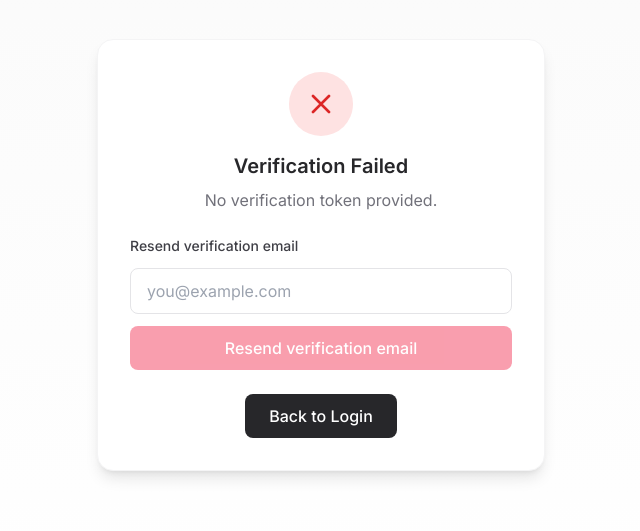
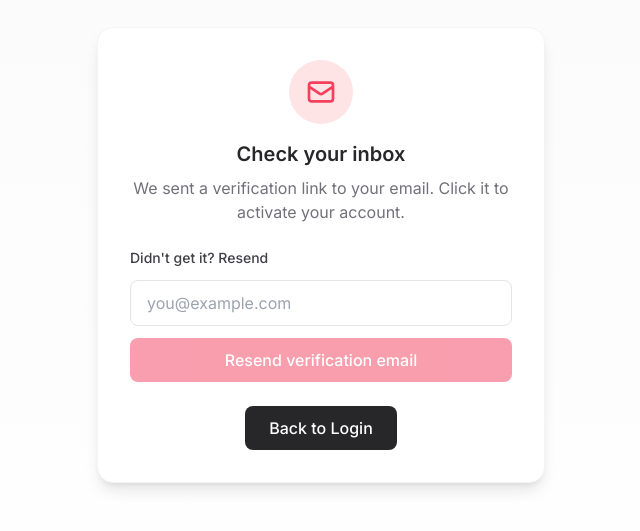
Before and after one commit to chikolatachikita-creator/reachripple-platform, a React (Create React App) app in the folder frontend/: page /verify-email in a window 1280 px wide. Shown: the part 145-676 px from the top of the page, without its empty margins (319-959 px from the left). Built offline with nearby package versions, Linux system fonts and the light colour scheme; no server answers.

Commit message:
fix(qa): non-adult listings route to /listing; hide unconfigured Google OAuth; help links; verify-email empty state; sitemap.xml + robots

```diff
--- a/frontend/src/pages/CategoryPage.jsx
+++ b/frontend/src/pages/CategoryPage.jsx
@@ -7,6 +7,12 @@ import * as LucideIcons from "lucide-react";
 import Footer from "../components/Footer";
 import ThemeToggle from "../components/ThemeToggle";
 import api from "../api/client";
+
+const ADULT_CATEGORIES = new Set([
+  "escorts", "escort", "adult-entertainment", "trans-escorts", "gay-escorts",
+  "adult-dating", "swingers", "straight-relationships", "gay-and-lesbian", "massage",
+]);
+const isAdultSlug = (slug) => ADULT_CATEGORIES.has((slug || "").toLowerCase().trim());
 
 /**
  * CategoryPage — Generic page for non-escort categories.
@@ -178,7 +184,7 @@ export default function CategoryPage() {
               {listings.map((ad) => (
                 <Link
                   key={ad._id}
-                  to={`/profile/${ad._id}`}
+                  to={isAdultSlug(ad.categorySlug || categorySlug) ? `/profile/${ad._id}` : `/listing/${ad._id}`}
                   className="bg-white dark:bg-zinc-800 rounded-xl shadow-sm hover:shadow-md transition-all group overflow-hidden"
                 >
                   {ad.images && ad.images[0] ? (
--- a/frontend/src/pages/HelpPage.jsx
+++ b/frontend/src/pages/HelpPage.jsx
@@ -251,13 +251,13 @@ export default function HelpPage() {
               <h3 className="font-bold text-gray-900 dark:text-white mb-4">Quick Links</h3>
               <ul className="space-y-3">
                  <li>
-                  <Link to="/my-ads" className="flex items-center gap-2 text-gray-600 dark:text-gray-400 hover:text-pink-600 dark:hover:text-pink-400 text-sm">
+                  <Link to="/pricing" className="flex items-center gap-2 text-gray-600 dark:text-gray-400 hover:text-pink-600 dark:hover:text-pink-400 text-sm">
                     <CreditCard className="w-4 h-4" />
                     Ad Pricing & Boosts
                   </Link>
                 </li>
                 <li>
-                  <Link to="/login" className="flex items-center gap-2 text-gray-600 dark:text-gray-400 hover:text-pink-600 dark:hover:text-pink-400 text-sm">
+                  <Link to="/forgot-password" className="flex items-center gap-2 text-gray-600 dark:text-gray-400 hover:text-pink-600 dark:hover:text-pink-400 text-sm">
                     <Lock className="w-4 h-4" />
                     Reset Password
                   </Link>
--- a/frontend/src/pages/LoginPage.jsx
+++ b/frontend/src/pages/LoginPage.jsx
@@ -301,6 +301,8 @@ export default function LoginPage() {
             </LoadingButton>
           </form>
 
+          {(oauthConfig?.google?.enabled || oauthConfig?.facebook?.enabled || oauthConfig?.apple?.enabled) && (
+          <>
           {/* Divider */}
           <div className="my-8 flex items-center gap-4">
             <div className="h-px bg-zinc-200 dark:bg-zinc-700 flex-1"></div>
@@ -310,11 +312,10 @@ export default function LoginPage() {
 
           {/* Social Login Buttons */}
           <div>
+            {oauthConfig?.google?.enabled && (
             <button
               type="button"
-              disabled={!oauthConfig?.google?.enabled}
               onClick={() => {
-                if (!oauthConfig?.google?.enabled) return;
                 const params = new URLSearchParams({
                   client_id: oauthConfig.google.clientId,
                   redirect_uri: oauthConfig.google.redirectUri,
@@ -325,10 +326,7 @@ export default function LoginPage() {
                 });
                 window.location.href = `https://accounts.google.com/o/oauth2/v2/auth?${params}`;
               }}
-              className={`w-full h-11 rounded-xl border font-medium text-sm flex items-center justify-center gap-2 relative group transition-colors
-                ${oauthConfig?.google?.enabled
-                  ? "border-zinc-200 bg-white text-zinc-700 hover:bg-zinc-50 hover:border-zinc-300 cursor-pointer"
-                  : "border-zinc-200 bg-white text-zinc-400 cursor-not-allowed opacity-60"}`}
+              className="w-full h-11 rounded-xl border font-medium text-sm flex items-center justify-center gap-2 relative group transition-colors border-zinc-200 bg-white text-zinc-700 hover:bg-zinc-50 hover:border-zinc-300 cursor-pointer"
             >
               <svg className="w-5 h-5" viewBox="0 0 24 24">
                 <path fill="currentColor" d="M22.56 12.25c0-.78-.07-1.53-.2-2.25H12v4.26h5.92c-.26 1.37-1.04 2.53-2.21 3.31v2.77h3.57c2.08-1.92 3.28-4.74 3.28-8.09z"/>
@@ -337,10 +335,8 @@ export default function LoginPage() {
                 <path fill="#EA4335" d="M12 5.38c1.62 0 3.06.56 4.21 1.64l3.15-3.15C17.45 2.09 14.97 1 12 1 7.7 1 3.99 3.47 2.18 7.07l3.66 2.84c.87-2.6 3.3-4.53 6.16-4.53z"/>
               </svg>
               Continue with Google
-              {!oauthConfig?.google?.enabled && (
-                <span className="absolute -top-8 left-1/2 -translate-x-1/2 bg-zinc-800 text-white text-xs px-2 py-1 rounded opacity-0 group-hover:opacity-100 transition-opacity whitespace-nowrap pointer-events-none">Not configured</span>
-              )}
             </button>
+            )}
 
             {/* Facebook */}
             {oauthConfig?.facebook?.enabled && (
@@ -394,6 +390,8 @@ export default function LoginPage() {
               Sign up with email — 30 seconds
             </Link>
           </div>
+          </>
+          )}
 
           {/* Back to Home */}
           <Link
--- a/frontend/src/pages/VerifyEmailPage.jsx
+++ b/frontend/src/pages/VerifyEmailPage.jsx
@@ -5,7 +5,7 @@ import api from "../api/client";
 export default function VerifyEmailPage() {
   const [searchParams] = useSearchParams();
   const token = searchParams.get("token");
-  const [status, setStatus] = useState("verifying"); // verifying | success | error
+  const [status, setStatus] = useState(token ? "verifying" : "prompt"); // verifying | success | error | prompt
   const [message, setMessage] = useState("");
   const [resendEmail, setResendEmail] = useState("");
   const [resendLoading, setResendLoading] = useState(false);
@@ -28,8 +28,7 @@ export default function VerifyEmailPage() {
 
   useEffect(() => {
     if (!token) {
-      setStatus("error");
-      setMessage("No verification token provided.");
+      // Neutral prompt state — user landed without a token
       return;
     }
 
@@ -120,6 +119,51 @@ export default function VerifyEmailPage() {
             </Link>
           </>
         )}
+
+        {status === "prompt" && (
+          <>
+            <div className="w-16 h-16 bg-rose-100 dark:bg-rose-900/30 rounded-full flex items-center justify-center mx-auto mb-4">
+              <svg className="w-8 h-8 text-rose-500" fill="none" stroke="currentColor" viewBox="0 0 24 24">
+                <path strokeLinecap="round" strokeLinejoin="round" strokeWidth={2} d="M3 8l7.89 5.26a2 2 0 002.22 0L21 8M5 19h14a2 2 0 002-2V7a2 2 0 00-2-2H5a2 2 0 00-2 2v10a2 2 0 002 2z" />
+              </svg>
+            </div>
+            <h1 className="text-xl font-semibold text-zinc-800 dark:text-white">Check your inbox</h1>
+            <p className="text-zinc-500 dark:text-zinc-400 mt-2">
+              We sent a verification link to your email. Click it to activate your account.
+            </p>
+
+            <form onSubmit={handleResend} className="mt-6 text-left space-y-3">
+              <label className="block text-sm font-medium text-zinc-700 dark:text-zinc-300">
+                Didn't get it? Resend
+              </label>
+              <input
+                type="email"
+                required
+                value={resendEmail}
+                onChange={(e) => setResendEmail(e.target.value)}
+                placeholder="you@example.com"
+                className="w-full px-4 py-2.5 rounded-lg border border-zinc-200 dark:border-zinc-700 bg-white dark:bg-zinc-900 text-zinc-900 dark:text-white focus:outline-none focus:ring-2 focus:ring-rose-500"
+              />
+              <button
+                type="submit"
+                disabled={resendLoading || !resendEmail.trim()}
+                className="w-full px-4 py-2.5 rounded-lg bg-rose-500 text-white font-medium hover:bg-rose-600 disabled:opacity-50 disabled:cursor-not-allowed transition"
+              >
+                {resendLoading ? "Sending..." : "Resend verification email"}
+              </button>
+              {resendMessage && (
+                <p className="text-sm text-green-600 dark:text-green-400">{resendMessage}</p>
+              )}
+            </form>
+
+            <Link
+              to="/login"
+              className="mt-6 inline-block px-6 py-2.5 bg-zinc-800 text-white rounded-lg hover:bg-zinc-700 transition font-medium"
+            >
+              Back to Login
+            </Link>
+          </>
+        )}
       </div>
     </div>
   );
```
Also changed, not shown: frontend/public/robots.txt, 1 other file (tests, documents, lock files or other folders).
